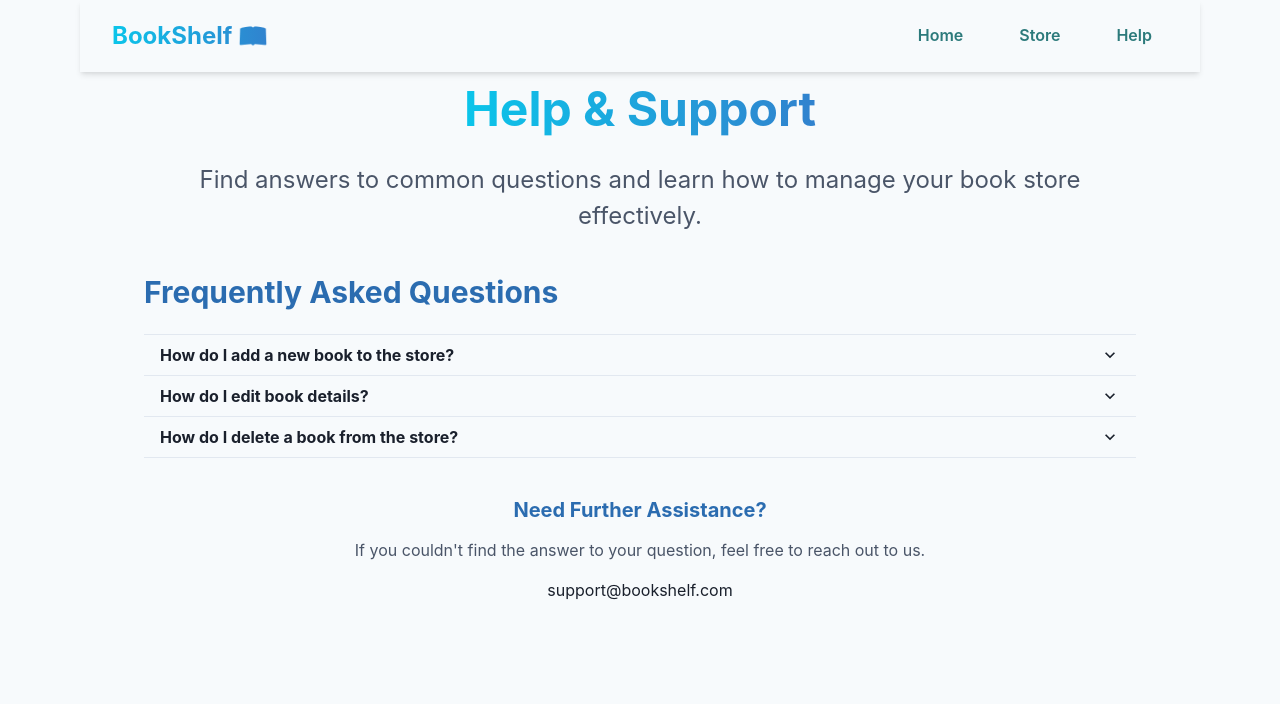
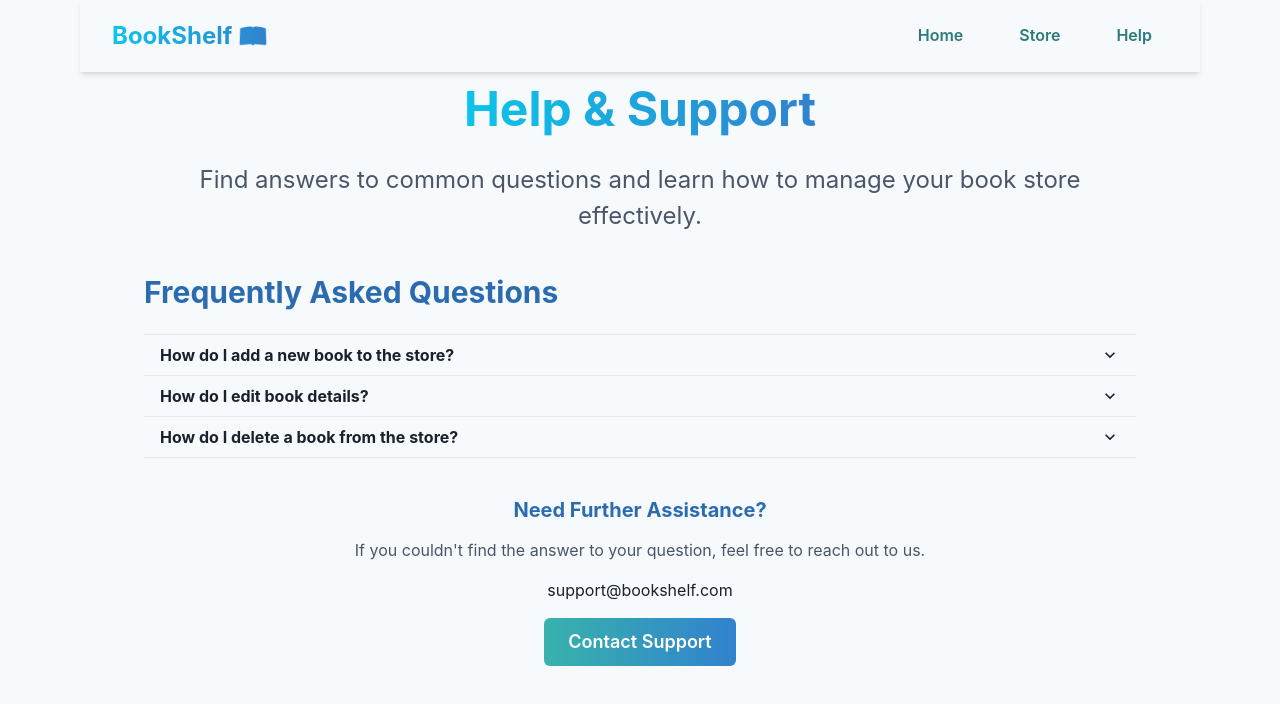
Before and after one commit to TheekshaRathnayaka/Admin-Book-Store, a React (Vite) app in the folder Admin-Store/frontend/: page /help in a window 1280 px wide. Shown: the top 704 px of the page. Built offline with nearby package versions, Linux system fonts and the light colour scheme.

Commit message:
Add contact button

```diff
--- a/Admin-Store/frontend/src/pages/HelpPage.jsx
+++ b/Admin-Store/frontend/src/pages/HelpPage.jsx
@@ -1,4 +1,4 @@
-import { Box, Container, Heading, VStack, Text, Accordion, AccordionItem, AccordionButton, AccordionIcon, AccordionPanel } from '@chakra-ui/react'
+import { Box, Container, Heading, VStack, Text, Accordion, AccordionItem, AccordionButton, AccordionIcon, AccordionPanel, Button } from '@chakra-ui/react'
 import React from 'react'
 import MainNavbar from '../components/MainNavbar'
 import { Link } from 'react-router-dom'
@@ -75,10 +75,16 @@ const HelpPage = () => {
           <Link href="mailto:support@bookshelf.com" color="teal.500" fontSize="lg">
             support@bookshelf.com
           </Link>
+          <Button size="lg"
+                  colorScheme='teal'
+                  bgGradient="linear(to-r, teal.400, blue.500)"
+                  _hover={{ bgGradient: "linear(to-r, blue.500, teal.400)" }}>
+            Contact Support
+          </Button>
         </VStack>
       </Container>
     </Box>
   )
 }
 
-export default HelpPage
+export default HelpPage;
```
